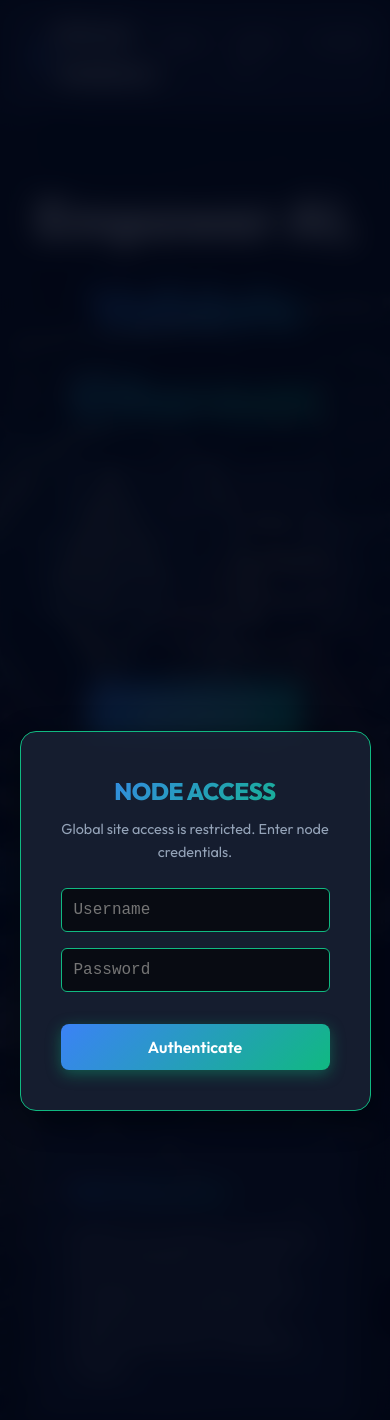
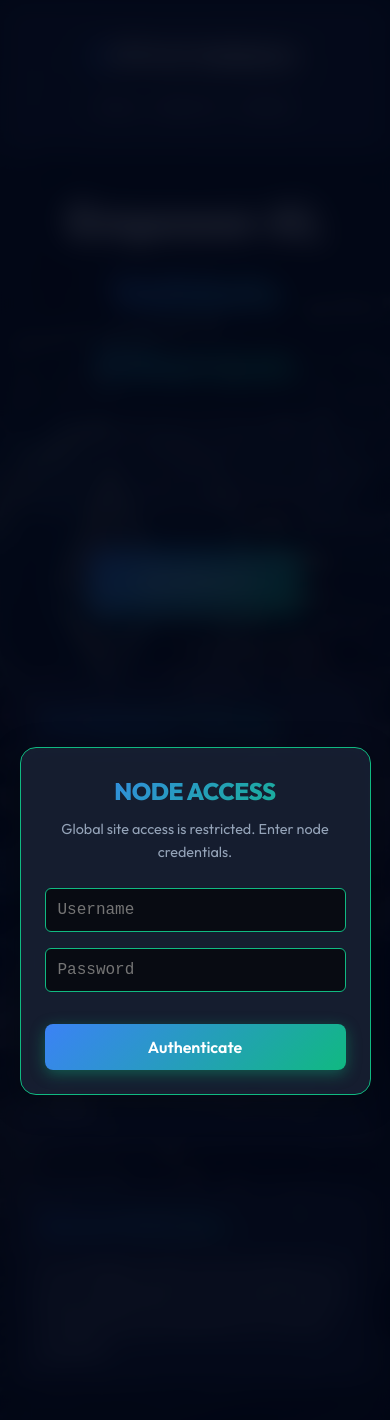
Before and after one commit to Chinkarter/ethereum_ai_validator, a FastAPI app: page / in a window 390 px wide. Shown: the top 1420 px of the page. Run offline with FastAPI, Linux system fonts and the light colour scheme; some libraries are stand-ins or nearby versions.

Commit message:
V15: Implement Mobile Responsiveness and CSS Grid overrides

```diff
--- a/static/css/style.css
+++ b/static/css/style.css
@@ -406,3 +406,88 @@ footer {
     box-shadow: 0 0 15px rgba(16, 185, 129, 0.4);
     background: rgba(0, 0, 0, 0.8);
 }
+
+/* Layout Classes */
+.dashboard-container {
+    display: grid;
+    grid-template-columns: 1fr 300px;
+    gap: 2rem;
+}
+
+.features-grid {
+    display: grid;
+    grid-template-columns: repeat(auto-fit, minmax(300px, 1fr));
+    gap: 2rem;
+    margin-top: 4rem;
+}
+
+/* Mobile Responsiveness */
+@media (max-width: 900px) {
+
+    /* Navbar */
+    .nav-container {
+        flex-direction: column;
+        gap: 1rem;
+        padding: 1rem;
+    }
+
+    .nav-links {
+        gap: 1rem;
+        flex-wrap: wrap;
+        justify-content: center;
+    }
+
+    /* Dashboard Grid Override */
+    .dashboard-container {
+        grid-template-columns: 1fr;
+    }
+
+    /* Glass Panels */
+    .glass-panel {
+        padding: 1.5rem;
+    }
+
+    /* Headers / Text */
+    h1 {
+        font-size: 2.2rem !important;
+        text-align: center;
+    }
+
+    .hero h1 {
+        font-size: 2.8rem !important;
+    }
+
+    .hero p {
+        font-size: 1rem !important;
+    }
+
+    /* Terminal Layout Fix */
+    .terminal-container {
+        padding: 1rem;
+    }
+
+    .terminal-content {
+        height: 250px;
+    }
+
+    .terminal-header {
+        flex-direction: column;
+        text-align: center;
+        gap: 0.5rem;
+    }
+
+    /* Layout Overrides */
+    main {
+        padding: 2rem 1rem;
+    }
+
+    /* Balances Size */
+    #eth-balance {
+        font-size: 2rem !important;
+    }
+
+    /* Login popups */
+    .google-popup {
+        padding: 1.5rem;
+    }
+}
--- a/templates/dashboard.html
+++ b/templates/dashboard.html
@@ -3,7 +3,7 @@
 {% block title %}Dashboard - Ethereum AI Validator{% endblock %}
 
 {% block content %}
-<div class="dashboard-container animate-fade-in" style="display: grid; grid-template-columns: 1fr 300px; gap: 2rem;">
+<div class="dashboard-container animate-fade-in">
 
     <!-- Main Panel -->
     <div class="main-panel">
--- a/templates/index.html
+++ b/templates/index.html
@@ -15,8 +15,7 @@
         Network</a>
 </div>
 
-<div class="features-grid"
-    style="display: grid; grid-template-columns: repeat(auto-fit, minmax(300px, 1fr)); gap: 2rem; margin-top: 4rem;">
+<div class="features-grid">
     <div class="glass-panel">
         <h3 class="text-gradient" style="margin-bottom: 1rem; font-size: 1.5rem;">AI Validation Training</h3>
         <p>We leverage distributed computing to train rigorous AI models capable of proposing blocks and confirming
```
